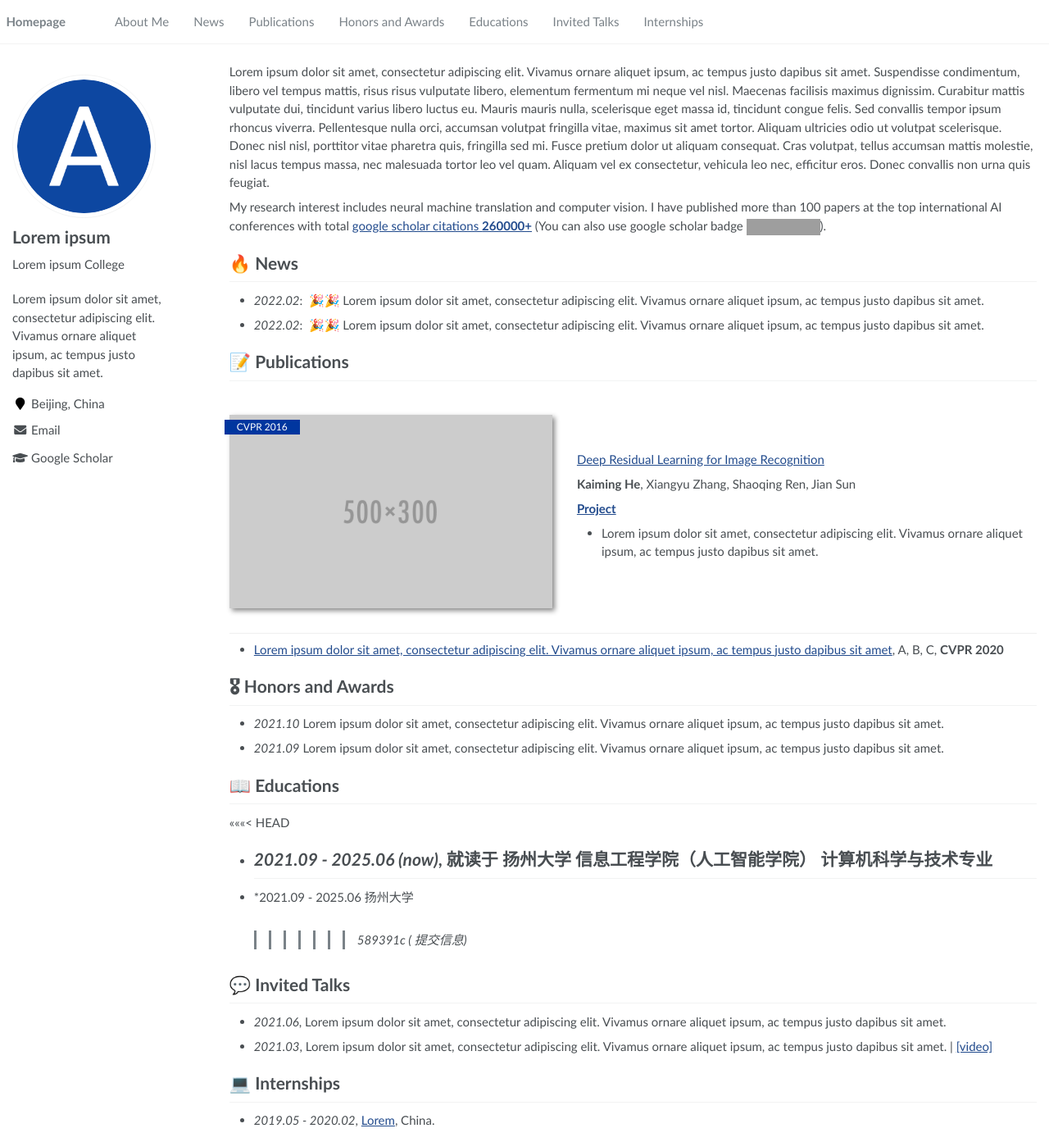
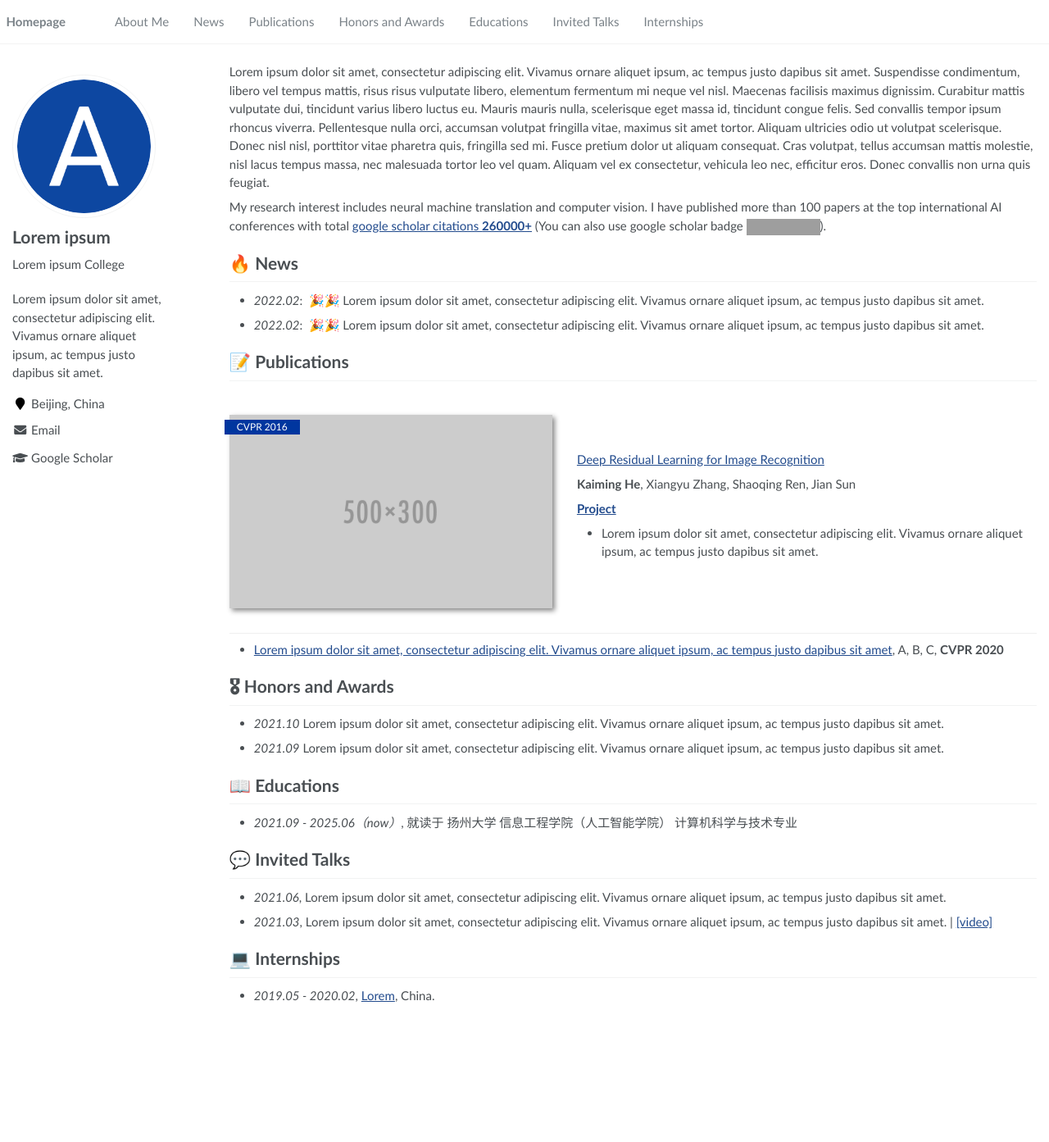
Before and after one commit to Metastarx/Metastarx.github.io, a Jekyll site: the page built from _pages/about.md, in a window 1280 px wide and 1393 px high. Shown: the whole window at 82% size. Built offline with Jekyll 4.4.1, drawn with Linux system fonts in a browser that asks for light colours; grey boxes are pictures that could not be loaded.

Commit message:
Update about.md

```diff
--- a/_pages/about.md
+++ b/_pages/about.md
@@ -47,11 +47,7 @@ My research interest includes neural machine translation and computer vision. I
 - *2021.09* Lorem ipsum dolor sit amet, consectetur adipiscing elit. Vivamus ornare aliquet ipsum, ac tempus justo dapibus sit amet.
 
 # 📖 Educations
-<<<<<<< HEAD
-- *2021.09 - 2025.06 (now)*, 就读于 扬州大学 信息工程学院（人工智能学院） 计算机科学与技术专业
-=======
-- *2021.09 - 2025.06 扬州大学
->>>>>>> 589391c ( 提交信息)
+- *2021.09 - 2025.06（now）*, 就读于 扬州大学 信息工程学院（人工智能学院） 计算机科学与技术专业
 
 # 💬 Invited Talks
 - *2021.06*, Lorem ipsum dolor sit amet, consectetur adipiscing elit. Vivamus ornare aliquet ipsum, ac tempus justo dapibus sit amet.
```
